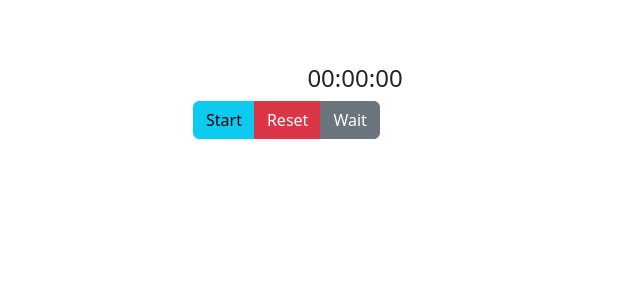
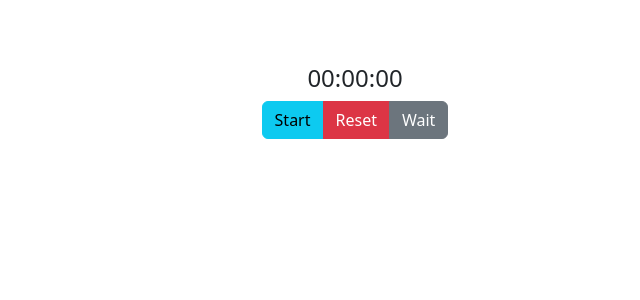
Before and after one commit to FilonenkoDima/StopWatch, an Angular app: page / in a window 1280 px wide. Shown: the top 300 px of the page, without its empty margins (285-925 px from the left). Built offline with nearby package versions, Linux system fonts and the light colour scheme.

Commit message:
center buttons

```diff
--- a/src/app/stop-watch/stop-watch.component.html
+++ b/src/app/stop-watch/stop-watch.component.html
@@ -4,6 +4,7 @@
       <div class="card border-0">
         <div class="card-body">
           <h4 class="card-title text-center">{{ userTimer | async | date: 'HH:mm:ss' }}</h4>
+          <div class="d-flex justify-content-center">
             <div class="btn-group" role="group">
               <button class="btn btn-info" (click)="onToggleTimerMode()">
                 {{ isTimerPaused ?
@@ -19,3 +20,4 @@
       </div>
     </div>
   </div>
+</div>
```
Lines whose indentation alone changed are shown as unchanged.
